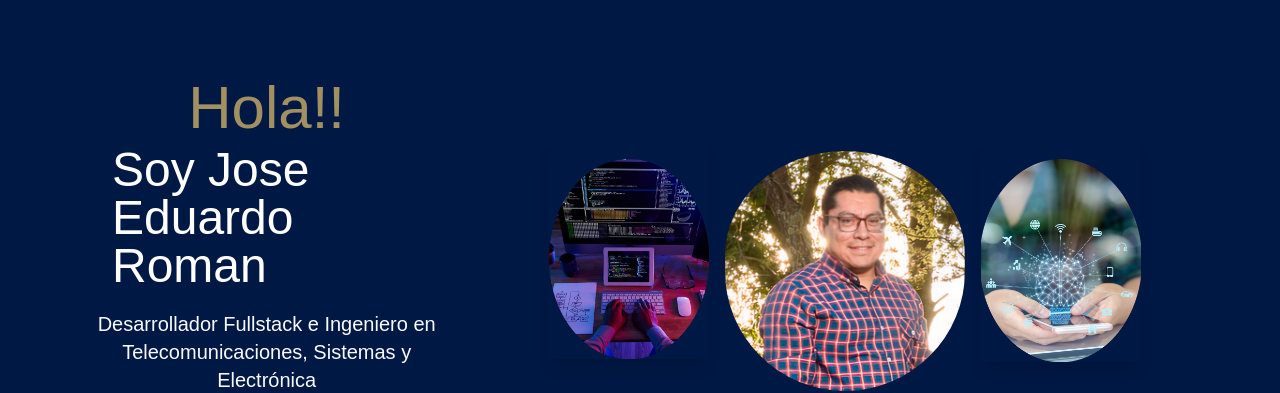
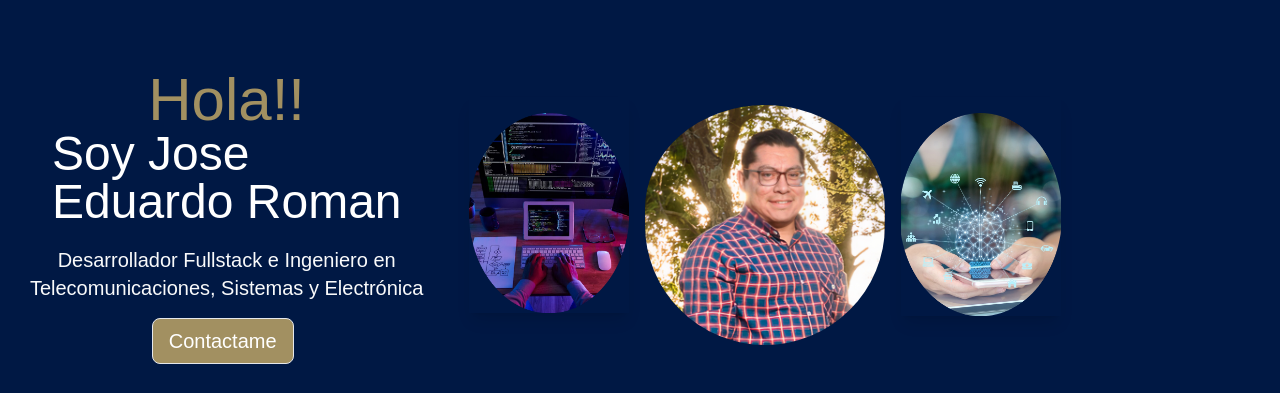
Before and after one commit to jeromanp/my-portfolio, a Next.js app: page / in a window 1280 px wide. Shown: the part 432-825 px from the top of the page. Built offline with nearby package versions, Linux system fonts and the light colour scheme.

Commit message:
color bg button

```diff
--- a/src/components/Intro.jsx
+++ b/src/components/Intro.jsx
@@ -14,11 +14,11 @@ export default function Intro() {
           <div className="container mx-auto flex flex-col lg:flex-row items-center my-2 md:my-20">
             <div
               ref={inViewRef}
-              className={`flex flex-col w-full lg:w-1/3 justify-center items-center mx-20 ${
+              className={`flex flex-col w-full lg:w-1/3 justify-center items-center mx-20 md:mx-5 ${
                 inView ? "animate__animated animate__backInDown" : ""
               }`}
             >
-              <h1 className="text-3xl md:text-6xl p-2 text-custom-oro_2 tracking-loose">
+              <h1 className="text-3xl md:text-6xl text-custom-oro_2 tracking-loose">
                 Hola!!{" "}
               </h1>
               <h2 className="text-xl md:text-3xl lg:text-5xl leading-relaxed md:leading-snug mb-2 md:mb-5 lg:ml-8">
@@ -29,7 +29,7 @@ export default function Intro() {
               </p>
               <a
                 href="/contacto"
-                className="bg-custom-oro hover:bg-custom-oro_3 hover:text-white text-custom-azul rounded shadow hover:shadow-lg py-2 px-4 border border-custom-oro_3 text-lg"
+                className="bg-custom-oro_2 mr-2 inline-block transition duration-300 ease-in-out text-dark-800 hover:bg-custom-azul cursor-pointer py-2 px-4 rounded-lg border text-xl"
               >
                 Contactame
               </a>
```
